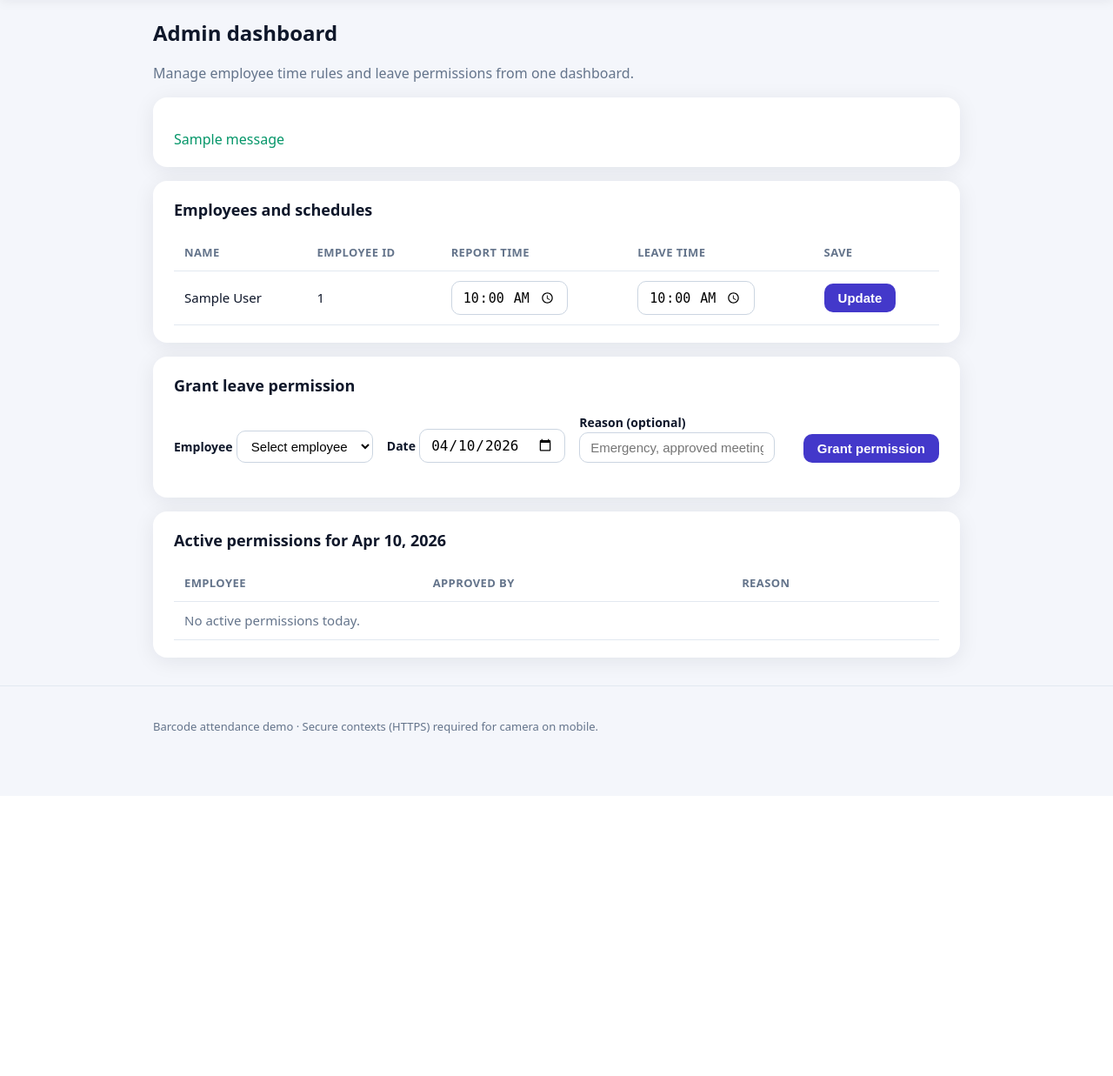
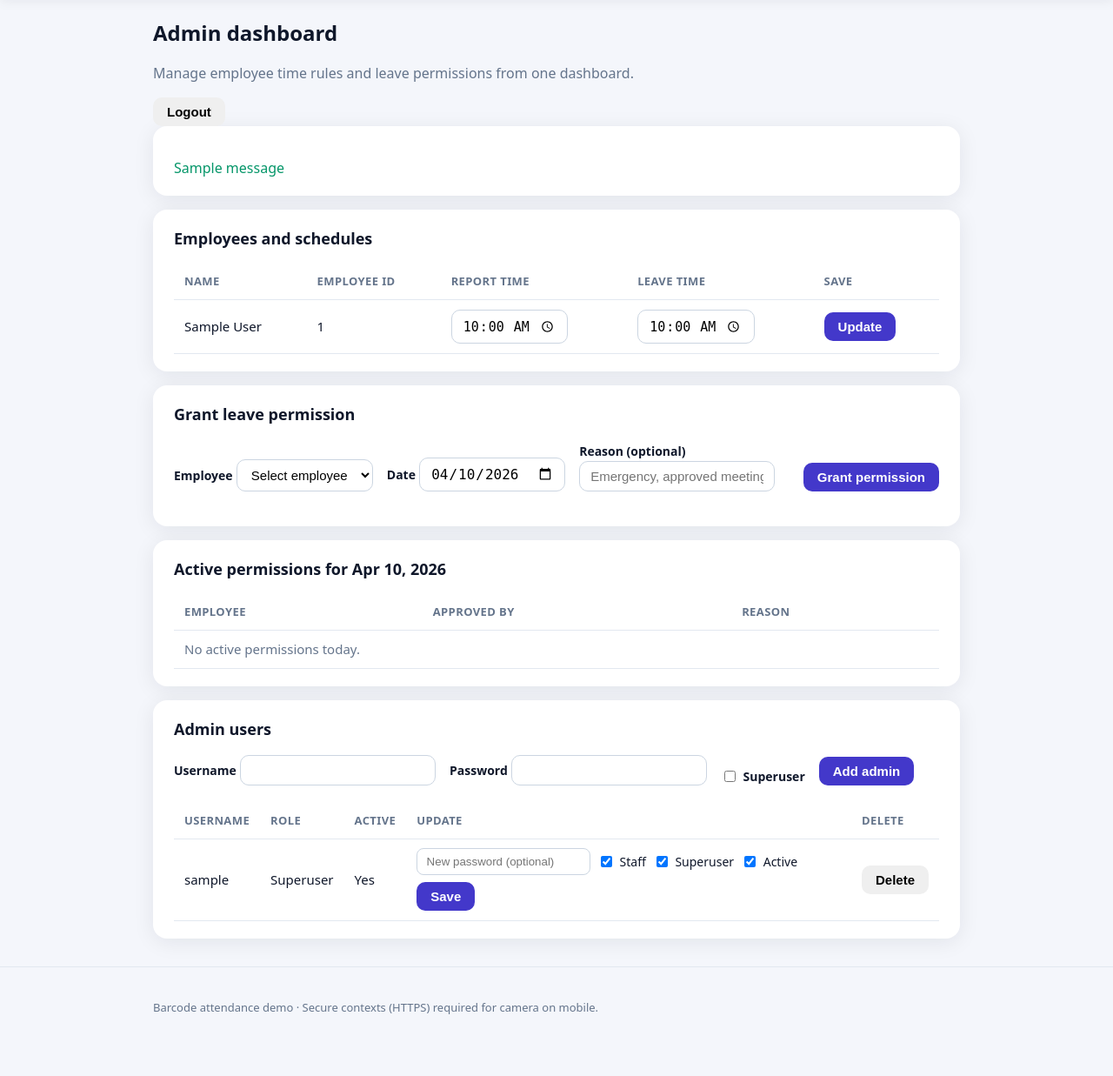
Before and after one commit to evamagesse-netizen/attendance-project, a Django app: page /admin/dashboard/ in a window 1280 px wide. Shown: the part 55-1292 px from the top of the page at 87% size. Before the commit the page ends 898 px from the top, so only its background shows below. Run offline with Django 4.2, Linux system fonts and the light colour scheme; a user stored in the database is signed in; tables that the repository leaves empty hold one stand-in row (values such as "Sample post"); one stand-in notice (Sample message) is shown.

Commit message:
admin add user

```diff
--- a/config/urls.py
+++ b/config/urls.py
@@ -6,6 +6,8 @@ from django.urls import include, path
 from employees import views as employee_views
 
 urlpatterns = [
+    path("admin/dashboard/login/", employee_views.admin_dashboard_login, name="admin_dashboard_login"),
+    path("admin/dashboard/logout/", employee_views.admin_dashboard_logout, name="admin_dashboard_logout"),
     path("admin/dashboard/", employee_views.admin_dashboard, name="admin_dashboard"),
     path("admin/", admin.site.urls),
     path("", include("employees.urls")),
--- a/employees/views.py
+++ b/employees/views.py
@@ -4,6 +4,7 @@ from datetime import datetime
 
 from django.conf import settings
 from django.contrib.auth.decorators import login_required, user_passes_test
+from django.contrib.auth import authenticate, get_user_model, login, logout
 from django.contrib import messages
 from django.http import JsonResponse
 from django.shortcuts import redirect, render
@@ -16,10 +17,15 @@ from .models import Attendance, Employee, EmployeeSchedule, LeavePermission
 BARCODE_MAX_LEN = 128
 BARCODE_PATTERN = re.compile(r"^[A-Za-z0-9\-_.]+$")
 SCAN_MODES = frozenset({"check-in", "check-out"})
+User = get_user_model()
 
 
 def _is_staff_user(user):
     return user.is_authenticated and user.is_staff
+
+
+def _is_superuser(user):
+    return user.is_authenticated and user.is_superuser
 
 
 def _parse_json_body(request):
@@ -318,6 +324,78 @@ def admin_dashboard(request):
             )
             return redirect("admin_dashboard")
 
+        if action == "create_admin":
+            if not request.user.is_superuser:
+                messages.error(request, "Only superusers can create admin users.")
+                return redirect("admin_dashboard")
+            username = (request.POST.get("username") or "").strip()
+            password = request.POST.get("password") or ""
+            is_superuser = request.POST.get("is_superuser") == "on"
+            if not username or not password:
+                messages.error(request, "Username and password are required.")
+                return redirect("admin_dashboard")
+            if User.objects.filter(username=username).exists():
+                messages.error(request, "Username already exists.")
+                return redirect("admin_dashboard")
+
+            User.objects.create_user(
+                username=username,
+                password=password,
+                is_staff=True,
+                is_superuser=is_superuser,
+            )
+            messages.success(request, f"Admin user '{username}' created.")
+            return redirect("admin_dashboard")
+
+        if action == "update_admin":
+            if not request.user.is_superuser:
+                messages.error(request, "Only superusers can update admin users.")
+                return redirect("admin_dashboard")
+            user_id = request.POST.get("user_id")
+            new_password = request.POST.get("new_password") or ""
+            is_staff = request.POST.get("is_staff") == "on"
+            is_superuser = request.POST.get("is_superuser") == "on"
+            is_active = request.POST.get("is_active") == "on"
+            try:
+                admin_user = User.objects.get(pk=user_id)
+            except (User.DoesNotExist, ValueError, TypeError):
+                messages.error(request, "Invalid admin user selected.")
+                return redirect("admin_dashboard")
+
+            if admin_user == request.user and not is_staff:
+                messages.error(request, "You cannot remove your own staff access.")
+                return redirect("admin_dashboard")
+            if admin_user == request.user and not is_active:
+                messages.error(request, "You cannot deactivate your own account.")
+                return redirect("admin_dashboard")
+
+            admin_user.is_staff = is_staff
+            admin_user.is_superuser = is_superuser
+            admin_user.is_active = is_active
+            if new_password:
+                admin_user.set_password(new_password)
+            admin_user.save()
+            messages.success(request, f"Updated admin user '{admin_user.username}'.")
+            return redirect("admin_dashboard")
+
+        if action == "delete_admin":
+            if not request.user.is_superuser:
+                messages.error(request, "Only superusers can delete admin users.")
+                return redirect("admin_dashboard")
+            user_id = request.POST.get("user_id")
+            try:
+                admin_user = User.objects.get(pk=user_id)
+            except (User.DoesNotExist, ValueError, TypeError):
+                messages.error(request, "Invalid admin user selected.")
+                return redirect("admin_dashboard")
+            if admin_user == request.user:
+                messages.error(request, "You cannot delete your own account.")
+                return redirect("admin_dashboard")
+            username = admin_user.username
+            admin_user.delete()
+            messages.success(request, f"Deleted admin user '{username}'.")
+            return redirect("admin_dashboard")
+
         messages.error(request, "Unsupported action.")
         return redirect("admin_dashboard")
 
@@ -328,12 +406,40 @@ def admin_dashboard(request):
         .select_related("employee")
         .order_by("employee__name")
     )
+    admin_users = User.objects.filter(is_staff=True).order_by("username")
     return render(
         request,
         "admin/dashboard.html",
         {
             "employees": employees,
             "active_permissions": active_permissions,
+            "admin_users": admin_users,
             "today": today,
+            "can_manage_admins": request.user.is_superuser,
         },
     )
+
+
+@require_http_methods(["GET", "POST"])
+def admin_dashboard_login(request):
+    if request.user.is_authenticated and request.user.is_staff:
+        return redirect("admin_dashboard")
+
+    if request.method == "POST":
+        username = (request.POST.get("username") or "").strip()
+        password = request.POST.get("password") or ""
+        user = authenticate(request, username=username, password=password)
+        if user and user.is_staff and user.is_active:
+            login(request, user)
+            return redirect("admin_dashboard")
+        messages.error(request, "Invalid admin credentials.")
+
+    return render(request, "admin/login.html")
+
+
+@login_required
+@user_passes_test(_is_staff_user)
+@require_http_methods(["POST"])
+def admin_dashboard_logout(request):
+    logout(request)
+    return redirect("admin_dashboard_login")
--- a/static/css/style.css
+++ b/static/css/style.css
@@ -332,6 +332,7 @@ a:hover {
 }
 
 .filter-bar input[type="text"],
+.filter-bar input[type="password"],
 .filter-bar select,
 .data-table input[type="time"] {
   padding: 0.5rem 0.75rem;
@@ -347,6 +348,45 @@ a:hover {
 
 .grow {
   flex: 1 1 220px;
+}
+
+.auth-card {
+  max-width: 460px;
+  margin: 0 auto;
+}
+
+.auth-form {
+  display: grid;
+  gap: 0.75rem;
+}
+
+.auth-form input[type="text"],
+.auth-form input[type="password"] {
+  padding: 0.5rem 0.75rem;
+  border: 1px solid #cbd5e1;
+  border-radius: 10px;
+  font-size: 0.9375rem;
+}
+
+.check-inline {
+  display: inline-flex;
+  align-items: center;
+  gap: 0.35rem;
+  font-size: 0.875rem;
+}
+
+.admin-user-form {
+  display: flex;
+  flex-wrap: wrap;
+  gap: 0.5rem;
+  align-items: center;
+}
+
+.admin-user-form input[type="password"] {
+  padding: 0.45rem 0.65rem;
+  border: 1px solid #cbd5e1;
+  border-radius: 8px;
+  min-width: 180px;
 }
 
 .text-error {
--- a/templates/admin/dashboard.html
+++ b/templates/admin/dashboard.html
@@ -6,6 +6,10 @@
 <div class="container dashboard-page">
   <h1 class="page-title">Admin dashboard</h1>
   <p class="muted">Manage employee time rules and leave permissions from one dashboard.</p>
+  <form method="post" action="{% url 'admin_dashboard_logout' %}">
+    {% csrf_token %}
+    <button type="submit" class="btn">Logout</button>
+  </form>
 
   {% if messages %}
     <section class="card">
@@ -111,5 +115,82 @@
       </table>
     </div>
   </section>
+
+  <section class="card table-card">
+    <h2 class="section-heading">Admin users</h2>
+    {% if can_manage_admins %}
+    <form method="post" action="{% url 'admin_dashboard' %}" class="filter-bar">
+      {% csrf_token %}
+      <input type="hidden" name="action" value="create_admin">
+      <div>
+        <label for="new_admin_username">Username</label>
+        <input id="new_admin_username" name="username" type="text" required>
+      </div>
+      <div>
+        <label for="new_admin_password">Password</label>
+        <input id="new_admin_password" name="password" type="password" required>
+      </div>
+      <label class="check-inline"><input type="checkbox" name="is_superuser"> Superuser</label>
+      <button type="submit" class="btn btn--primary">Add admin</button>
+    </form>
+    {% else %}
+    <p class="muted">Only superusers can add, update, or delete admins.</p>
+    {% endif %}
+
+    <div class="table-wrap">
+      <table class="data-table">
+        <thead>
+          <tr>
+            <th>Username</th>
+            <th>Role</th>
+            <th>Active</th>
+            <th>Update</th>
+            <th>Delete</th>
+          </tr>
+        </thead>
+        <tbody>
+          {% for u in admin_users %}
+          <tr>
+            <td>{{ u.username }}</td>
+            <td>{% if u.is_superuser %}Superuser{% else %}Staff{% endif %}</td>
+            <td>{% if u.is_active %}Yes{% else %}No{% endif %}</td>
+            <td>
+              {% if can_manage_admins %}
+              <form method="post" action="{% url 'admin_dashboard' %}" class="admin-user-form">
+                {% csrf_token %}
+                <input type="hidden" name="action" value="update_admin">
+                <input type="hidden" name="user_id" value="{{ u.id }}">
+                <input type="password" name="new_password" placeholder="New password (optional)">
+                <label class="check-inline"><input type="checkbox" name="is_staff" {% if u.is_staff %}checked{% endif %}> Staff</label>
+                <label class="check-inline"><input type="checkbox" name="is_superuser" {% if u.is_superuser %}checked{% endif %}> Superuser</label>
+                <label class="check-inline"><input type="checkbox" name="is_active" {% if u.is_active %}checked{% endif %}> Active</label>
+                <button type="submit" class="btn btn--primary">Save</button>
+              </form>
+              {% else %}
+              <span class="muted">No permission</span>
+              {% endif %}
+            </td>
+            <td>
+              {% if can_manage_admins %}
+              <form method="post" action="{% url 'admin_dashboard' %}">
+                {% csrf_token %}
+                <input type="hidden" name="action" value="delete_admin">
+                <input type="hidden" name="user_id" value="{{ u.id }}">
+                <button type="submit" class="btn">Delete</button>
+              </form>
+              {% else %}
+              <span class="muted">No permission</span>
+              {% endif %}
+            </td>
+          </tr>
+          {% empty %}
+          <tr>
+            <td colspan="5" class="muted">No admin users found.</td>
+          </tr>
+          {% endfor %}
+        </tbody>
+      </table>
+    </div>
+  </section>
 </div>
 {% endblock %}
--- a/templates/base.html
+++ b/templates/base.html
@@ -15,7 +15,11 @@
       <nav class="nav">
         <a href="{% url 'scanner' %}">Scanner</a>
         <a href="{% url 'dashboard' %}">Dashboard</a>
-        <a href="{% url 'admin_dashboard' %}">Admin Dashboard</a>
+        {% if request.user.is_authenticated and request.user.is_staff %}
+          <a href="{% url 'admin_dashboard' %}">Admin Dashboard</a>
+        {% else %}
+          <a href="{% url 'admin_dashboard_login' %}">Admin Login</a>
+        {% endif %}
       </nav>
     </div>
   </header>
```
Also changed, not shown: templates/admin/login.html (added, +29 -0 lines).
